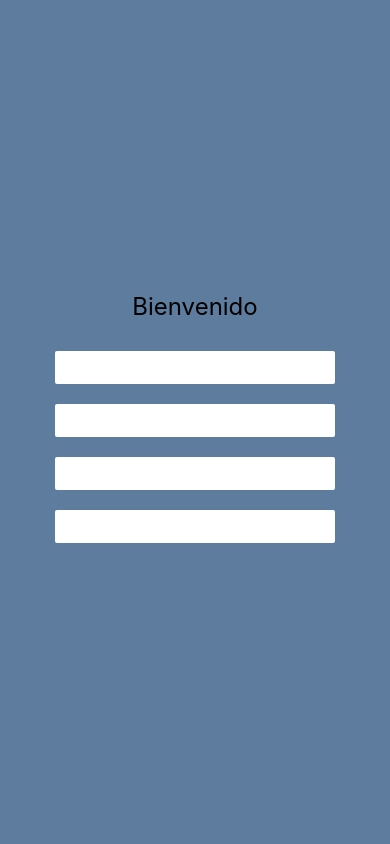
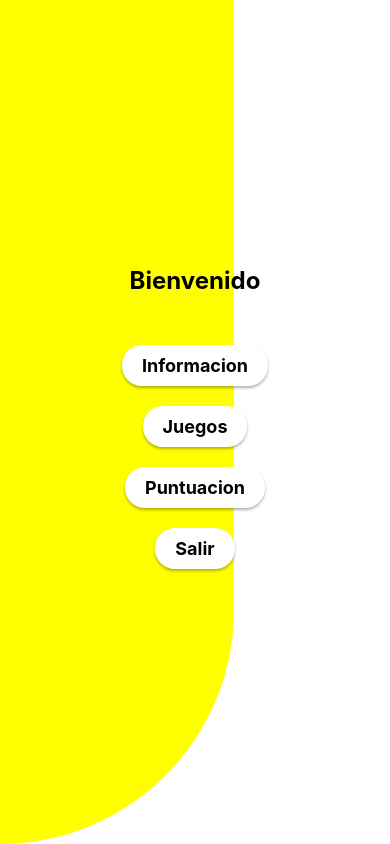
Before and after one commit to AmmhirArath/Proyecto-de-Seguridad, a React Native app: screen /Inicio in a window 390 px wide. Built offline with nearby package versions, Linux system fonts and the light colour scheme.

Commit message:
Miguel bolaño parte 2

```diff
--- a/src/screen/Bienvenido.jsx
+++ b/src/screen/Bienvenido.jsx
@@ -1,65 +1,63 @@
 import React from 'react';
-import { View, Text, Button, StyleSheet } from 'react-native';
+import { StyleSheet, Text, View, TouchableOpacity } from 'react-native';
 
-const Bienvenido = ({ navigation }) => {
+export default function Bienvenido() {
   return (
     <View style={styles.container}>
+      <View style={styles.curvedBackground}></View>
       <Text style={styles.welcomeText}>Bienvenido</Text>
-      <View style={styles.buttonContainer}>
-        <Button
-          title="Informacion"
-          onPress={() => navigation.navigate('Informacion')}
-          color="#fff"
-        />
-      </View>
-      <View style={styles.buttonContainer}>
-        <Button
-          title="Juegos"
-          onPress={() => navigation.navigate('Juegos')}
-          color="#fff"
-        />
-      </View>
-      <View style={styles.buttonContainer}>
-        <Button
-          title="Puntuacion"
-          onPress={() => navigation.navigate('Puntuacion')}
-          color="#fff"
-        />
-      </View>
-      <View style={styles.buttonContainer}>
-        <Button
-          title="Salir"
-          onPress={() => navigation.navigate('Salir')}
-          color="#fff"
-        />
-      </View>
+      <TouchableOpacity style={styles.button}>
+        <Text style={styles.buttonText}>Informacion</Text>
+      </TouchableOpacity>
+      <TouchableOpacity style={styles.button}>
+        <Text style={styles.buttonText}>Juegos</Text>
+      </TouchableOpacity>
+      <TouchableOpacity style={styles.button}>
+        <Text style={styles.buttonText}>Puntuacion</Text>
+      </TouchableOpacity>
+      <TouchableOpacity style={styles.button}>
+        <Text style={styles.buttonText}>Salir</Text>
+      </TouchableOpacity>
     </View>
   );
-};
+}
 
 const styles = StyleSheet.create({
   container: {
     flex: 1,
-    backgroundColor: '#5e7d9e',
+    backgroundColor: 'white',
+    alignItems: 'center',
     justifyContent: 'center',
-    alignItems: 'center',
-    padding: 20,
+    position: 'relative',
+  },
+  curvedBackground: {
+    position: 'absolute',
+    top: 0,
+    left: 0,
+    width: '60%',
+    height: '100%',
+    backgroundColor: 'yellow',
+    borderBottomRightRadius: 300,
   },
   welcomeText: {
     fontSize: 24,
-    marginBottom: 20,
+    fontWeight: 'bold',
+    marginBottom: 40,
   },
-  buttonContainer: {
+  button: {
+    backgroundColor: 'white',
+    paddingVertical: 10,
+    paddingHorizontal: 20,
+    borderRadius: 20,
     marginVertical: 10,
-    width: '80%',
-    backgroundColor: '#000',
-    borderRadius: 10,
+    shadowColor: '#000',
+    shadowOffset: { width: 0, height: 2 },
+    shadowOpacity: 0.3,
+    shadowRadius: 3,
+    elevation: 2,
   },
   buttonText: {
-    color: '#fff',
-    textAlign: 'center',
-    paddingVertical: 10,
+    fontSize: 18,
+    fontWeight: 'bold',
   },
 });
-
-export default Bienvenido;
```
